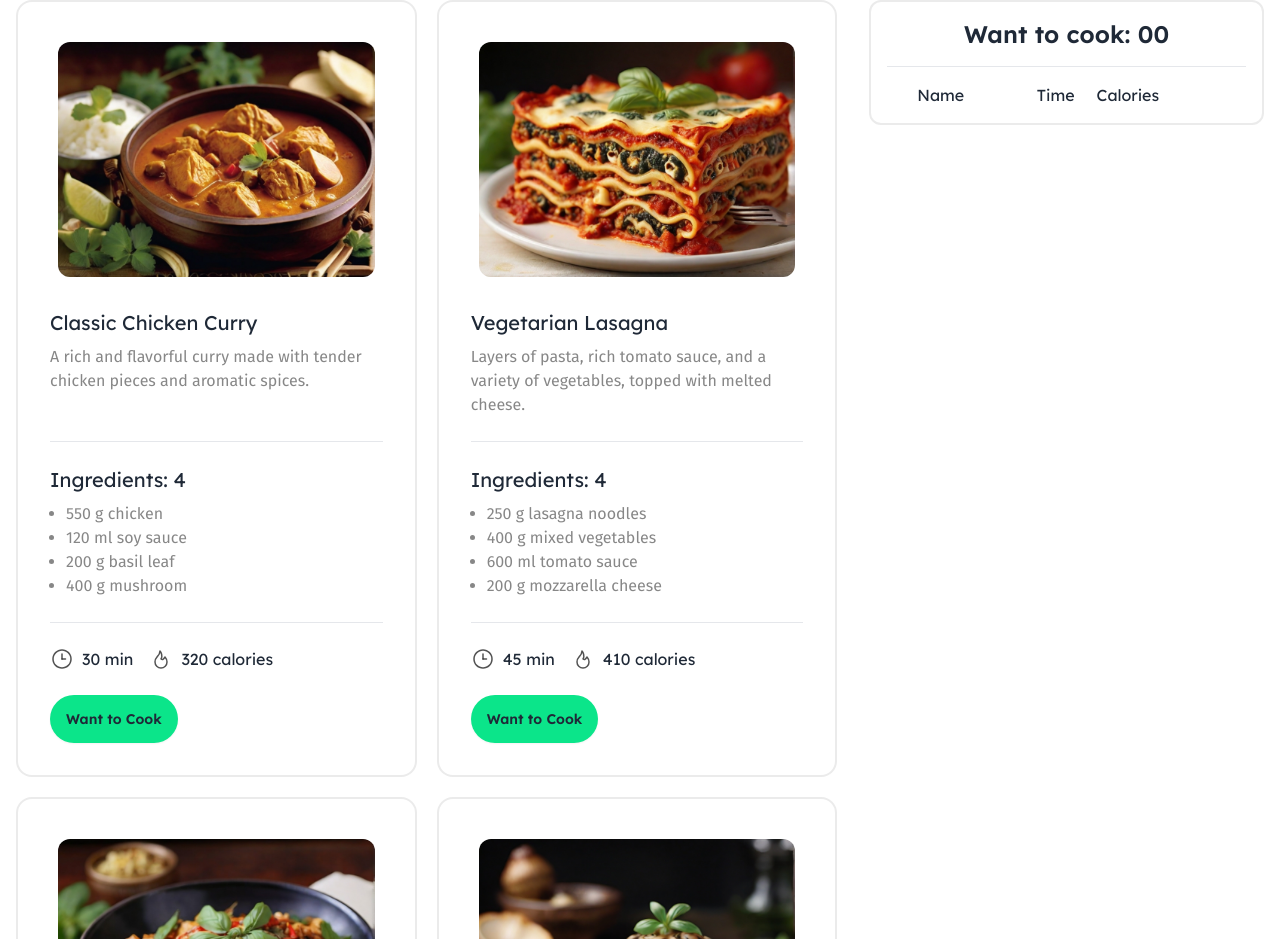
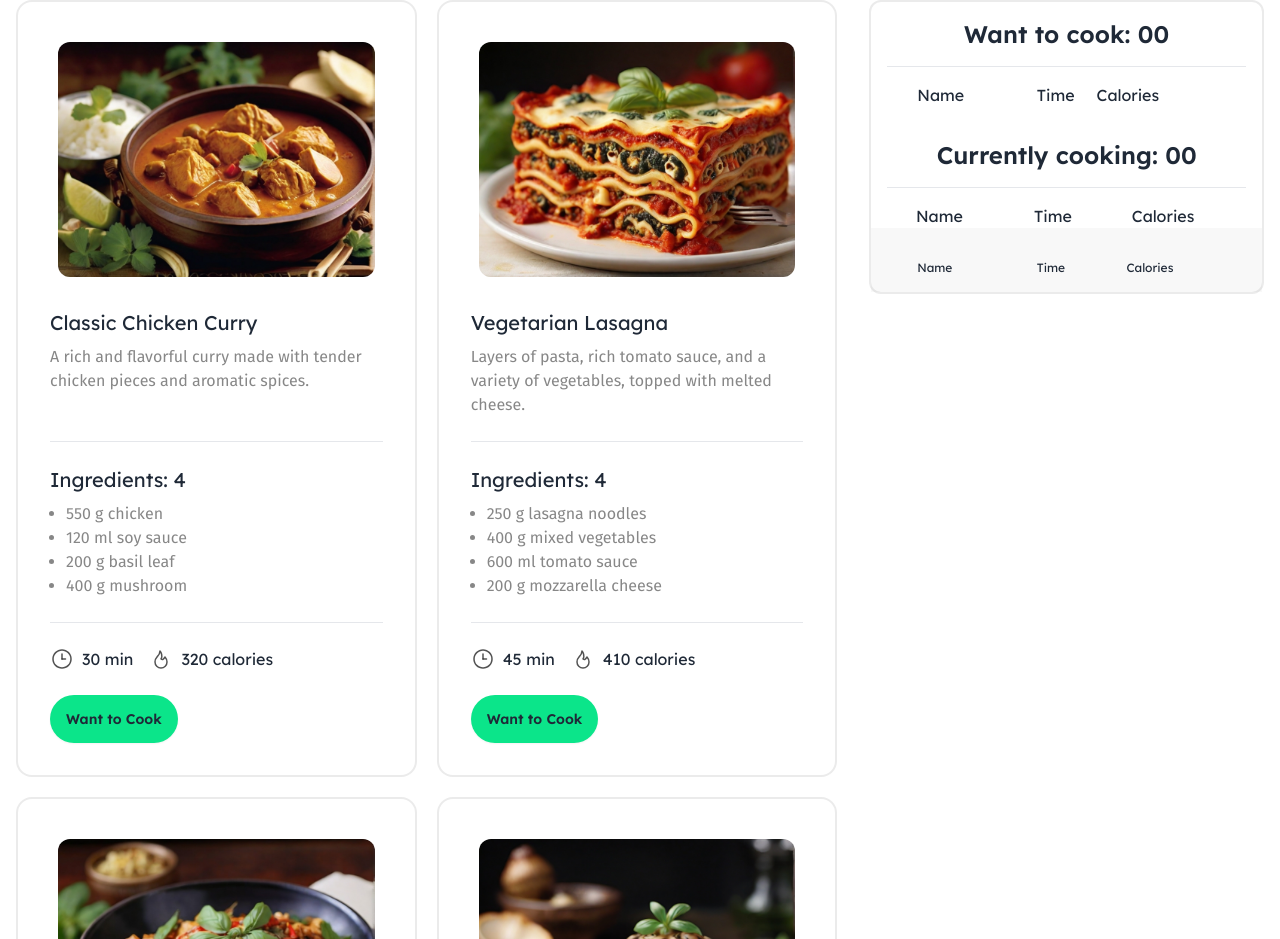
Before and after one commit to safin878/Calori_Recipe_Project, a React (Vite) app: page / in a window 1280 px wide. Shown: the part 876-1815 px from the top of the page. Built offline with nearby package versions, Linux system fonts and the light colour scheme.

Commit message:
Preparing button click to delete that item functionality added But not add in prepring section

```diff
--- /dev/null
+++ b/src/components/Cooking.jsx
@@ -0,0 +1,12 @@
+const Cooking = () => {
+  return (
+    <div className="grid grid-cols-12 space-y-4 bg-[#28282808] p-4 text-xs">
+      <div className="mt-6"></div>
+      <h3 className="col-span-4 mt-4 pr-1 ">Name</h3>
+      <h3 className="col-span-3">Time</h3>
+      <h3 className="col-span-4 ">Calories</h3>
+    </div>
+  );
+};
+
+export default Cooking;
--- a/src/components/RecipeContainer.jsx
+++ b/src/components/RecipeContainer.jsx
@@ -12,13 +12,18 @@ const RecipeContainer = () => {
       .then((response) => response.json())
       .then((data) => setCards(data));
   }, []);
+
   const handleCardClick = (d) => {
     const isExist = dish.find((item) => item.recipe_id === d.recipe_id);
     if (!isExist) {
       setDish([...dish, d]);
     } else {
-      toast.warn("This recipe have already added.");
+      toast.warn("This recipe is already exist.");
     }
+  };
+  const handleDelete = (id) => {
+    const newDish = dish.filter((item) => item.recipe_id !== id);
+    setDish(newDish);
   };
   return (
     <div className="mx-auto container grid grid-cols-1 lg:grid-cols-3">
@@ -34,7 +39,7 @@ const RecipeContainer = () => {
         })}
       </div>
       <div>
-        <Sidebar dish={dish}></Sidebar>
+        <Sidebar dish={dish} handleDelete={handleDelete}></Sidebar>
       </div>
     </div>
   );
--- a/src/components/SideBarInfo.jsx
+++ b/src/components/SideBarInfo.jsx
@@ -1,4 +1,4 @@
-const SideBarInfo = ({ item, index }) => {
+const SideBarInfo = ({ item, index, handleDelete }) => {
   const { recipe_name, preparing_time, calories } = item;
   return (
     <div className="grid grid-cols-12 space-y-4 bg-[#28282808] p-4 text-xs">
@@ -6,7 +6,10 @@ const SideBarInfo = ({ item, index }) => {
       <h3 className="col-span-4 mt-4 pr-1">{recipe_name}</h3>
       <h3 className="col-span-2">{preparing_time} </h3>
       <h3 className="col-span-2">{calories}</h3>
-      <button className="btn bg-primary-color border-none rounded-full col-span-3">
+      <button
+        onClick={() => handleDelete(item.recipe_id)}
+        className="btn bg-primary-color border-none rounded-full col-span-3"
+      >
         Preparing
       </button>
     </div>
--- a/src/components/Sidebar.jsx
+++ b/src/components/Sidebar.jsx
@@ -1,6 +1,7 @@
+import Cooking from "./Cooking";
 import SideBarInfo from "./SideBarInfo";
 
-const Sidebar = ({ dish }) => {
+const Sidebar = ({ dish, handleDelete }) => {
   return (
     <div className="border-[#8787872A] border-2 rounded-xl m-4">
       <div className="p-4">
@@ -18,11 +19,25 @@ const Sidebar = ({ dish }) => {
       </div>
       {dish.map((item, index) => (
         <SideBarInfo
+          handleDelete={handleDelete}
           index={index}
           key={item.recipe_id}
           item={item}
         ></SideBarInfo>
       ))}
+      <div className="mt-4">
+        <h1 className="text-2xl text-center font-semibold">
+          Currently cooking: 00
+        </h1>
+        <hr className="m-4 " />
+        <div className="grid grid-cols-12">
+          <div className=""></div>
+          <h3 className="col-span-4 pl-3">Name</h3>
+          <h3 className="col-span-3">Time</h3>
+          <h3 className="col-span-3 ">Calories</h3>
+        </div>
+        <Cooking></Cooking>
+      </div>
     </div>
   );
 };
```
